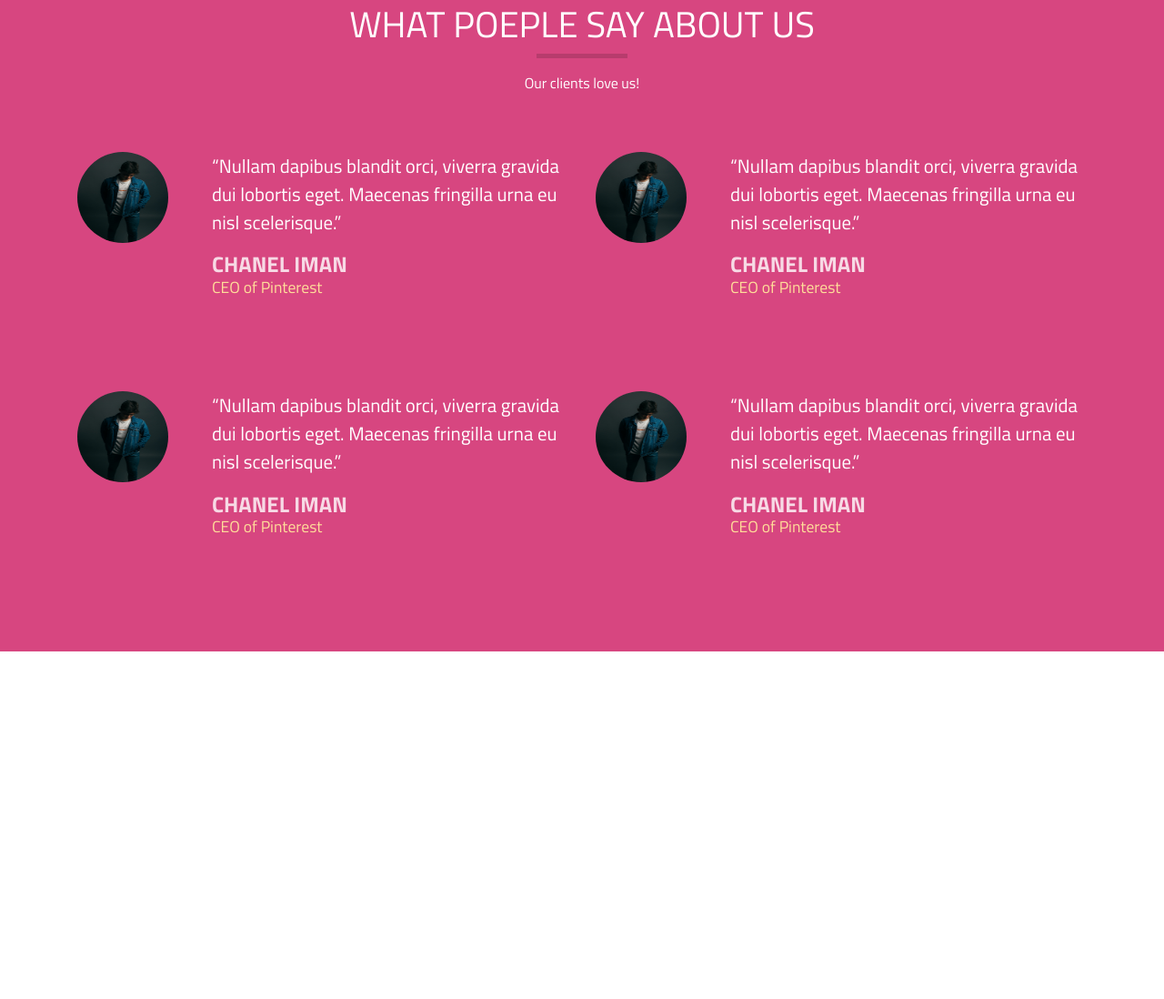
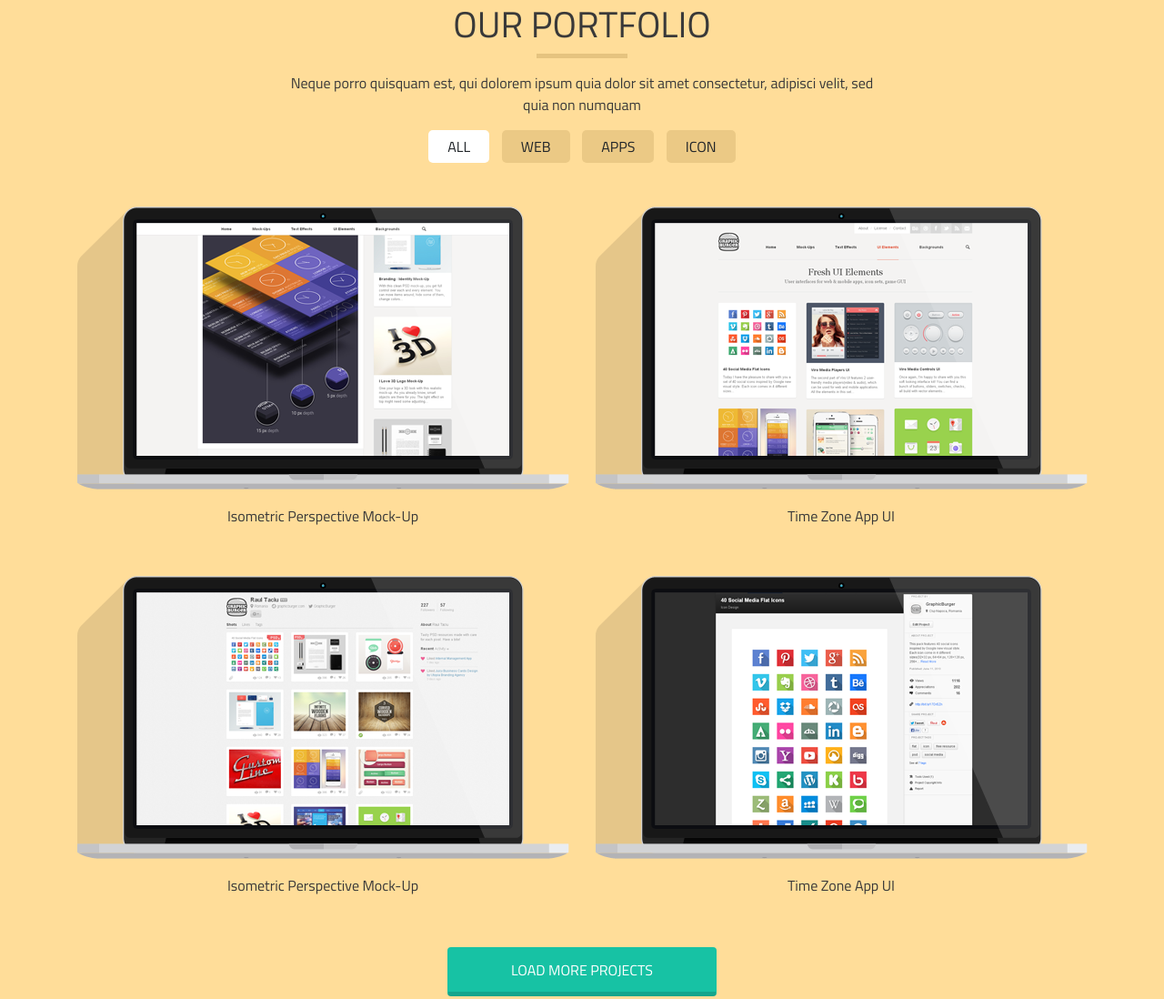
Before and after one commit to mahmudul-hassan-munna/cuda_psd_html, a plain HTML site: page index.html in a window 1280 px wide. Shown: the part 2471-3569 px from the top of the page at 91% size. Before the commit the page ends 3187 px from the top, so only its background shows below. Drawn offline with nearby package versions, Linux system fonts and the light colour scheme.

Commit message:
portfolio section add

```diff
--- a/css/header.css
+++ b/css/header.css
@@ -41,7 +41,7 @@ header {
     font-size: 1.5rem;
 }
 
-.work-with-us {
+.cuda-btn {
 	background-color: #eb7d4b;
 	color: white;
 	margin-top: 50px;
@@ -50,7 +50,7 @@ header {
 	text-transform: uppercase;
 }
 
-.work-with-us:hover{
+.cuda-btn:hover{
 	color: white !important;
 }
 
--- a/css/home.css
+++ b/css/home.css
@@ -150,3 +150,31 @@ svg.radial-progress circle.complete { stroke-dasharray: 219.91148575129; /* Circ
 }
 
 /*about us setion end*/
+
+/*portfolio setion start*/
+#portfolio {
+	background-color: #ffdd99;
+	color: #393939;
+}
+#portfolio .seperator {
+	background-color: #e5c37f;
+}
+
+.portfolio-btn {
+	background-color: #ebc985;
+	border-radius: 5px;
+	padding: 5px 20px;
+	text-transform: uppercase;
+	margin: 0px 5px;
+}
+.load-more-btn{
+	background-color: #17c2a4;
+	border-bottom: 5px solid #14a58c;
+}
+.is-checked {
+	background-color: white;
+}
+#portfolio h6 {
+	padding-top: 20px;
+}
+/*portfolio setion end*/
--- a/index.html
+++ b/index.html
@@ -16,7 +16,7 @@
     <link rel="stylesheet" type="text/css" href="css/style.css">
     <link rel="stylesheet" type="text/css" href="css/header.css">
     <link rel="stylesheet" type="text/css" href="css/home.css">
-    <!-- <link rel="stylesheet" type="text/css" href="css/progress_bar.css"> -->
+    <!-- <link rel="stylesheet" type="text/css" href="css/isotope_practice.css"> -->
 
     <title>Cuda</title>
   </head>
@@ -60,7 +60,7 @@
         <div class="row">
           <div class="text-center header-text">
             <p>Hi there! We are the new kids on the block and we build awesome websites and mobile apps.</p>
-              <button type="button" class="btn work-with-us">Work With Us!</button>
+              <button type="button" class="btn cuda-btn">Work With Us!</button>
           </div>
         </div>
       </div>
@@ -229,6 +229,53 @@
     </section>
     <!-- skill section end -->
 
+    <!-- portfolio section start -->
+    <section id="portfolio">
+      <div class="container text-center">
+        <div class="banner-text-center">
+          <h1>OUR PORTFOLIO</h1>
+          <div class="seperator"></div>
+          <p>Neque porro quisquam est, qui dolorem ipsum quia dolor sit amet consectetur, adipisci velit, sed quia non numquam</p>
+        </div>
+
+
+        <div class="row justify-content-center">
+          <div id="filters" class="button-group">
+            <button class="btn portfolio-btn is-checked" data-filter="*">All</button>
+            <button type="button" class="btn portfolio-btn" data-filter=".web">Web</button>
+            <button class="btn portfolio-btn" data-filter=".app">Apps</button>
+            <button class="btn portfolio-btn" data-filter=".icon">Icon</button>
+          </div>
+        </div>
+
+        <div class="row grid">
+          <div class="col-md-6 mt-5 element-item web">
+            <img src="images/monitor.png" alt="Monitor">
+            <h6>Isometric Perspective Mock-Up</h6>
+          </div>
+          <div class="col-md-6 mt-5 element-item app icon">
+            <img src="images/monitor-2.png" alt="Monitor">
+            <h6>Time Zone App UI</h6>
+          </div>
+          <div class="col-md-6 mt-5 element-item web icon">
+            <img src="images/montor-3.png" alt="Monitor">
+            <h6>Isometric Perspective Mock-Up</h6>
+          </div>
+          <div class="col-md-6 mt-5 element-item web">
+            <img src="images/monitor-4.png" alt="Monitor">
+            <h6>Time Zone App UI</h6>
+          </div>
+        </div>
+
+        <div class="row justify-content-center">
+          <button type="button" class="btn cuda-btn load-more-btn">LOAD MORE PROJECTS</button>
+        </div>
+
+
+      </div>
+    </section>
+    <!-- portfolio section end -->
+
     <!-- about us section start -->
     <section id="about_us">
       <div class="container text-center">
@@ -291,8 +338,6 @@
 
 
 
-
-
     <!-- Optional JavaScript -->
     <!-- jQuery first, then Popper.js, then Bootstrap JS -->
     <script src="https://code.jquery.com/jquery-3.5.1.slim.min.js" integrity="sha384-DfXdz2htPH0lsSSs5nCTpuj/zy4C+OGpamoFVy38MVBnE+IbbVYUew+OrCXaRkfj" crossorigin="anonymous"></script>
@@ -301,54 +346,10 @@
 
     <script src="https://code.jquery.com/jquery-3.3.1.min.js" integrity="sha384-tsQFqpEReu7ZLhBV2VZlAu7zcOV+rXbYlF2cqB8txI/8aZajjp4Bqd+V6D5IgvKT" crossorigin="anonymous"></script>
 
-    <script>
-$(function(){
+    <script src="https://unpkg.com/isotope-layout@3/dist/isotope.pkgd.min.js"></script>
 
-    // Remove svg.radial-progress .complete inline styling
-    $('svg.radial-progress').each(function( index, value ) {
-        $(this).find($('circle.complete')).removeAttr( 'style' );
-    });
-
-    // Activate progress animation on scroll
-    $(window).scroll(function(){
-        $('svg.radial-progress').each(function( index, value ) {
-            // If svg.radial-progress is approximately 25% vertically into the window when scrolling from the top or the bottom
-            if (
-                $(window).scrollTop() > $(this).offset().top - ($(window).height() * 0.75) &&
-                $(window).scrollTop() < $(this).offset().top + $(this).height() - ($(window).height() * 0.25)
-            ) {
-                // Get percentage of progress
-                percent = $(value).data('percentage');
-                // Get radius of the svg's circle.complete
-                radius = $(this).find($('circle.complete')).attr('r');
-                // Get circumference (2πr)
-                circumference = 2 * Math.PI * radius;
-                // Get stroke-dashoffset value based on the percentage of the circumference
-                strokeDashOffset = circumference - ((percent * circumference) / 100);
-                // Transition progress for 1.25 seconds
-                $(this).find($('circle.complete')).animate({'stroke-dashoffset': strokeDashOffset}, 1250);
-            }
-        });
-    }).trigger('scroll');
-
-});
-</script>
-<script type="text/javascript">
-
-  var _gaq = _gaq || [];
-  _gaq.push(['_setAccount', 'UA-36251023-1']);
-  _gaq.push(['_setDomainName', 'jqueryscript.net']);
-  _gaq.push(['_trackPageview']);
-
-  (function() {
-    var ga = document.createElement('script'); ga.type = 'text/javascript'; ga.async = true;
-    ga.src = ('https:' == document.location.protocol ? 'https://ssl' : 'http://www') + '.google-analytics.com/ga.js';
-    var s = document.getElementsByTagName('script')[0]; s.parentNode.insertBefore(ga, s);
-  })();
-
-</script>
-
-
+    <script src="js/skill.js"></script>
+    <script src="js/prortfolio.js"></script>
 
   </body>
 </html>
--- /dev/null
+++ b/js/prortfolio.js
@@ -0,0 +1,35 @@
+var $grid = $('.grid').isotope({
+  itemSelector: '.element-item',
+  layoutMode: 'fitRows',
+
+});
+
+// filter functions
+var filterFns = {
+
+  numberGreaterThan50: function() {
+    var number = $(this).find('.number').text();
+    return parseInt( number, 10 ) > 50;
+  },
+  ium: function() {
+    var name = $(this).find('.name').text();
+    return name.match( /ium$/ );
+  }
+};
+
+// bind filter button click
+$('#filters').on( 'click', 'button', function() {
+  var filterValue = $( this ).attr('data-filter');
+  // use filterFn if matches value
+  filterValue = filterFns[ filterValue ] || filterValue;
+  $grid.isotope({ filter: filterValue });
+});
+
+// change is-checked class on buttons
+$('.button-group').each( function( i, buttonGroup ) {
+  var $buttonGroup = $( buttonGroup );
+  $buttonGroup.on( 'click', 'button', function() {
+    $buttonGroup.find('.is-checked').removeClass('is-checked');
+    $( this ).addClass('is-checked');
+  });
+});
--- /dev/null
+++ b/js/skill.js
@@ -0,0 +1,41 @@
+ $(function(){
+
+    // Remove svg.radial-progress .complete inline styling
+    $('svg.radial-progress').each(function( index, value ) {
+        $(this).find($('circle.complete')).removeAttr( 'style' );
+    });
+
+    // Activate progress animation on scroll
+    $(window).scroll(function(){
+        $('svg.radial-progress').each(function( index, value ) {
+            // If svg.radial-progress is approximately 25% vertically into the window when scrolling from the top or the bottom
+            if (
+                $(window).scrollTop() > $(this).offset().top - ($(window).height() * 0.75) &&
+                $(window).scrollTop() < $(this).offset().top + $(this).height() - ($(window).height() * 0.25)
+            ) {
+                // Get percentage of progress
+                percent = $(value).data('percentage');
+                // Get radius of the svg's circle.complete
+                radius = $(this).find($('circle.complete')).attr('r');
+                // Get circumference (2πr)
+                circumference = 2 * Math.PI * radius;
+                // Get stroke-dashoffset value based on the percentage of the circumference
+                strokeDashOffset = circumference - ((percent * circumference) / 100);
+                // Transition progress for 1.25 seconds
+                $(this).find($('circle.complete')).animate({'stroke-dashoffset': strokeDashOffset}, 1250);
+            }
+        });
+    }).trigger('scroll');
+
+});
+
+var _gaq = _gaq || [];
+_gaq.push(['_setAccount', 'UA-36251023-1']);
+_gaq.push(['_setDomainName', 'jqueryscript.net']);
+_gaq.push(['_trackPageview']);
+
+(function() {
+  var ga = document.createElement('script'); ga.type = 'text/javascript'; ga.async = true;
+  ga.src = ('https:' == document.location.protocol ? 'https://ssl' : 'http://www') + '.google-analytics.com/ga.js';
+  var s = document.getElementsByTagName('script')[0]; s.parentNode.insertBefore(ga, s);
+})();
```
Also changed, not shown: images/monitor-2.png (added), images/monitor-4.png (added), images/montor-3.png (added).
